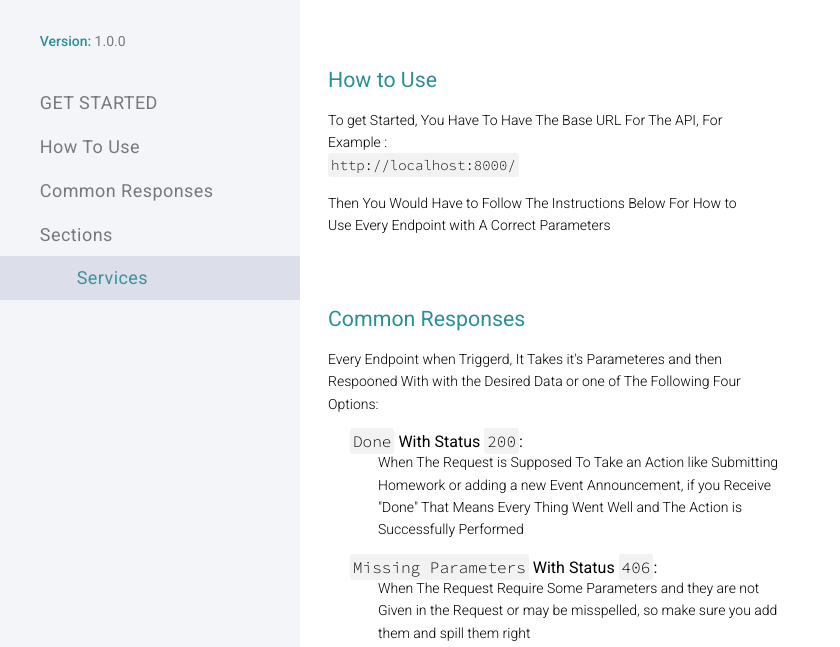
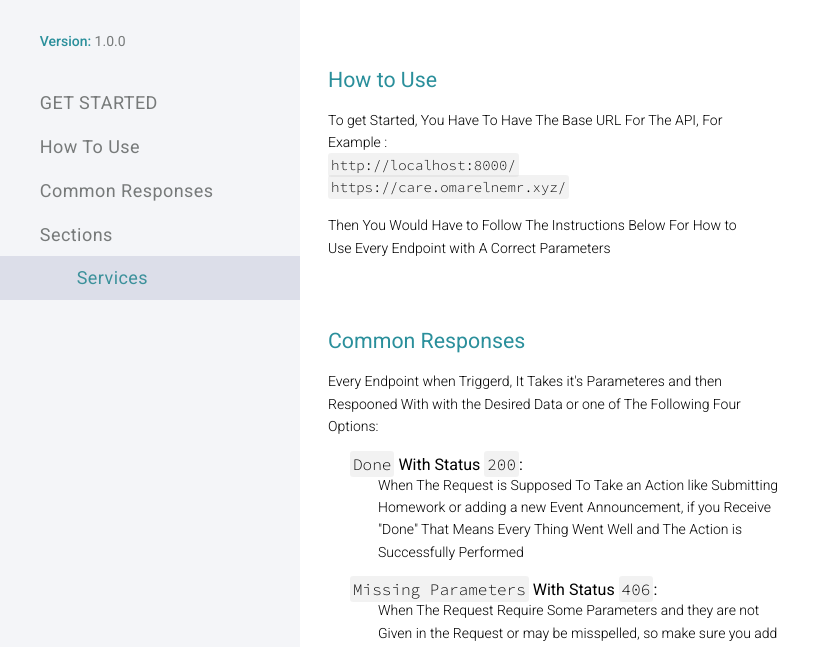
Before and after one commit to omarahmedelnemr/CareAPIDocs, a plain HTML site: page index.html in a window 1280 px wide. Shown: the part 131-778 px from the top of the page, without its empty margins (0-840 px from the left). Drawn offline with nearby package versions, Linux system fonts and the light colour scheme.

Commit message:
adding Hosted Link

```diff
--- a/index.html
+++ b/index.html
@@ -97,8 +97,7 @@
                 <code class="higlighted break-word">http://localhost:8000/</code>
                 <br/>
                 <!-- For Now it is : -->
-                <!-- <code class="higlighted break-word">http://api.taafy.omarelnemr.xyz/</code> -->
-                <!-- ( make sure to use HTTP not HTTPS as we didn't setp up the SSL Certificate for HTTPS yet ) -->
+                <code class="higlighted break-word">https://care.omarelnemr.xyz/</code>
             </p>
             <p>Then You Would Have to Follow The Instructions Below For How to Use Every Endpoint with A Correct Parameters</p>
             <!-- <br> -->
```
